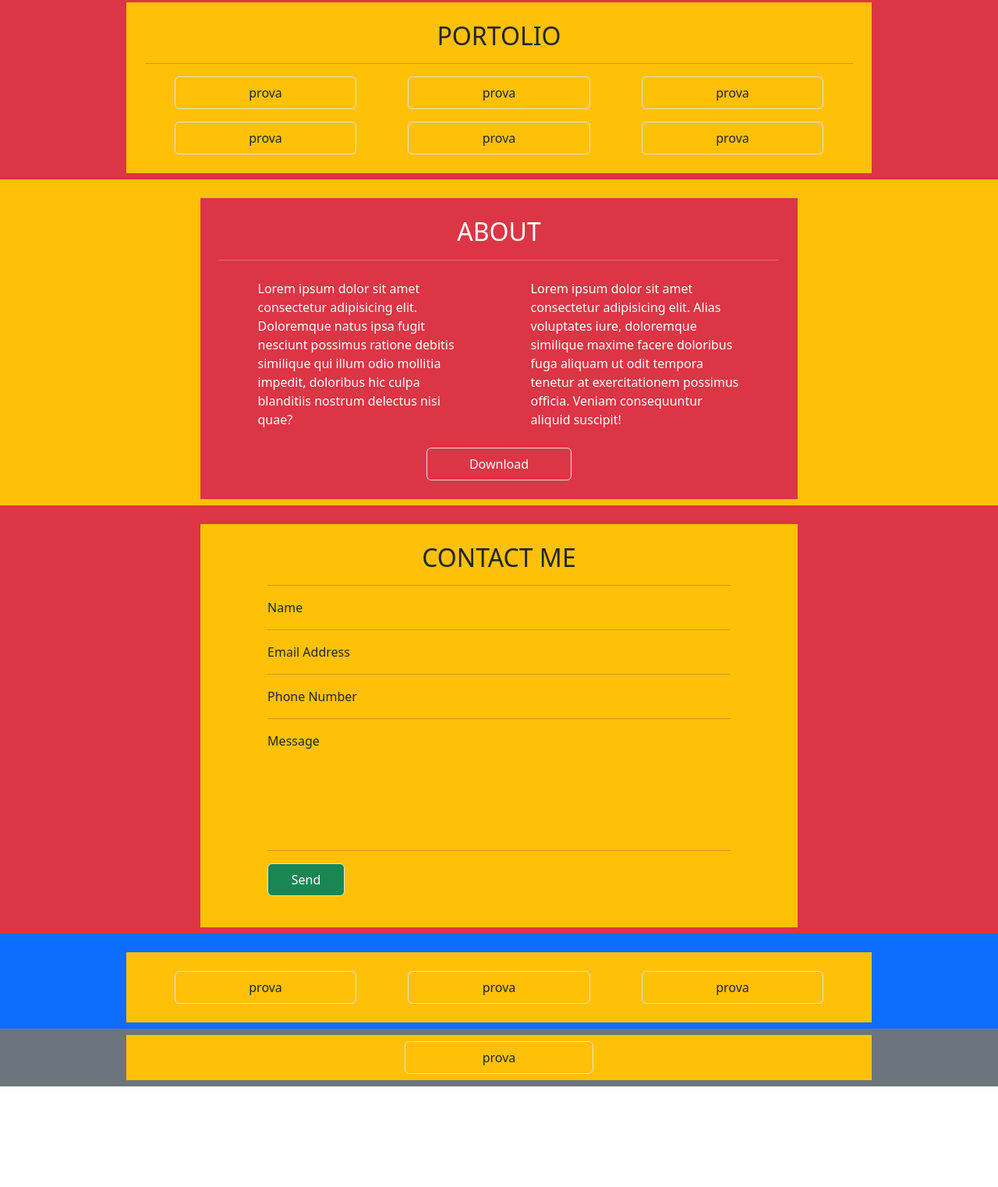
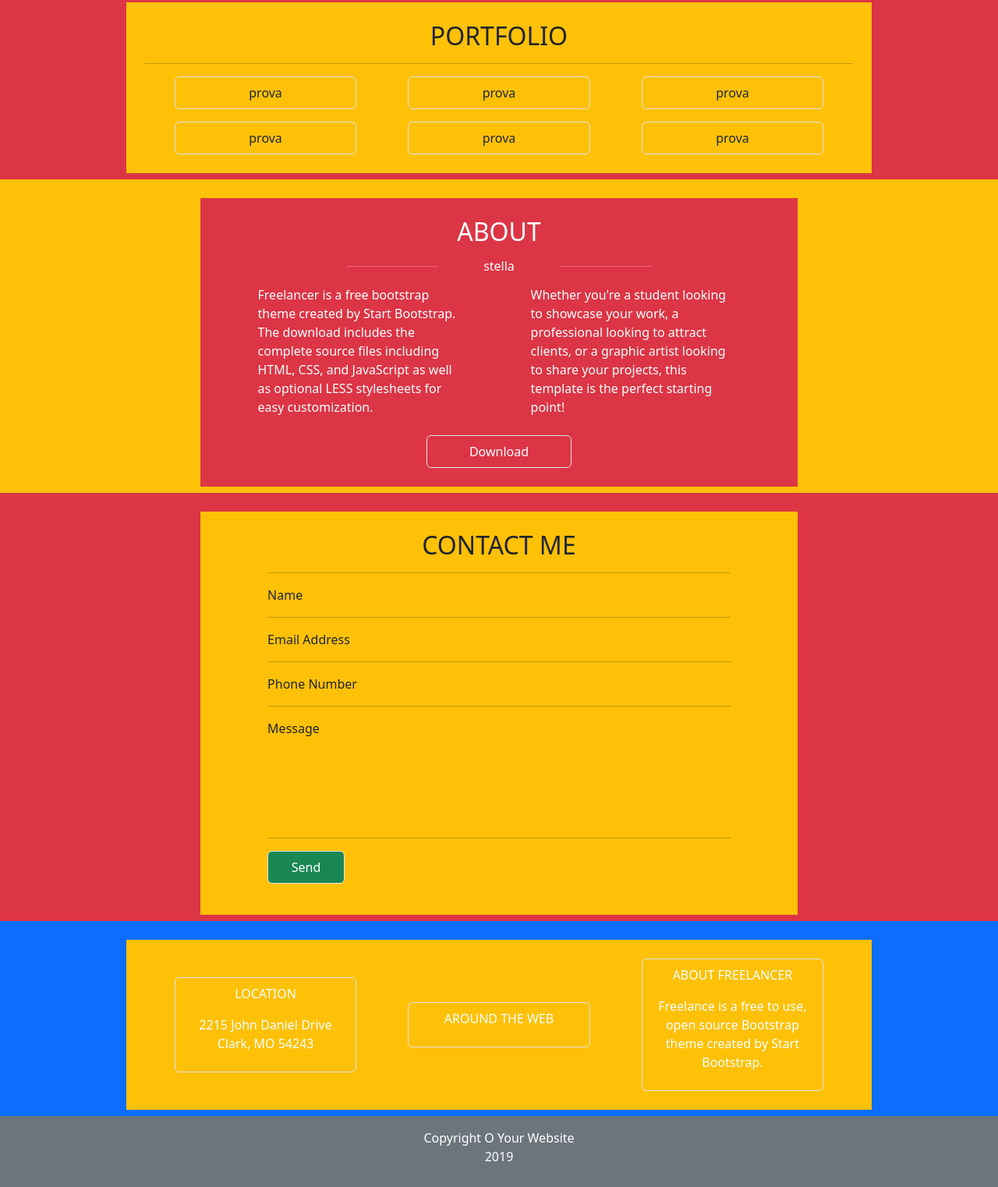
Before and after one commit to Valeria-Caramellino/html-css-bootstrap-freelancer, a plain HTML site: page index.html in a window 1280 px wide. Shown: the part 422-1944 px from the top of the page at 78% size. Before the commit the page ends 1815 px from the top, so only its background shows below. Drawn offline with nearby package versions, Linux system fonts and the light colour scheme.

Commit message:
piccole aggiunte

```diff
--- a/index.html
+++ b/index.html
@@ -6,6 +6,7 @@
     <meta name="viewport" content="width=device-width, initial-scale=1.0">
     <title>Freelancer</title>
     <link href="https://cdn.jsdelivr.net/npm/bootstrap@5.2.3/dist/css/bootstrap.min.css" rel="stylesheet" integrity="sha384-rbsA2VBKQhggwzxH7pPCaAqO46MgnOM80zW1RWuH61DGLwZJEdK2Kadq2F9CUG65" crossorigin="anonymous">
+    <link rel="stylesheet" href="https://cdnjs.cloudflare.com/ajax/libs/font-awesome/6.3.0/css/all.min.css">
     <link rel="stylesheet" href="css/style.css">
 </head>
 <body>
@@ -18,7 +19,7 @@
                     </div>
                     <div class="col-4">
                         <div class="row justify-content-between align-items-center">
-                            <div class="col-3">PORTOFLIO</div>
+                            <div class="col-3">PORTFOLIO</div>
                             <div class="col-3">ABOUT</div>
                             <div class="col-3">CONTACT</div>
                         </div>
@@ -58,7 +59,7 @@
             <section class="container-xl p-2 ">
                 <div class="row justify-content-center align-items-center mt-3">
                     <div class="col-10 p-4 bg-warning">
-                        <h2 class="text-center"> PORTOLIO</h2>
+                        <h2 class="text-center"> PORTFOLIO</h2>
                         <hr>
                         <div class="row gap-3 justify-content-evenly align-items-center text-center">
                             <div class="col-3 p-2 rounded border">prova</div>
@@ -78,14 +79,24 @@
                 <div class="row justify-content-center align-items-center mt-3">
                     <div class="col-8 p-4 bg-danger text-white">
                         <h2 class="text-center">ABOUT</h2>
-                        <hr>
+                        <div class="row justify-content-center">
+                           <div class="col-8 d-flex justify-content-evenly align-items-center">
+                                <hr class="col-3">
+                                <div class="col-2 text-center">stella</div>
+                                <hr class="col-3">
+                            </div>
+                        </div>
+
+
                         <div class="row justify-content-evenly align-items-center">
                             <div class="col-5">
-                                <p class="p-2">Lorem ipsum dolor sit amet consectetur adipisicing elit. Doloremque natus ipsa fugit nesciunt possimus ratione debitis similique qui illum odio mollitia impedit, doloribus hic culpa blanditiis nostrum delectus nisi quae?</p>
+                                <p class="p-2">
+                                    Freelancer is a free bootstrap theme created by Start Bootstrap. The download includes the complete source files including HTML, CSS, and JavaScript as well as optional LESS stylesheets for easy customization.
+                                </p>
                             </div>
                             <div class="col-5">
                                 <p class="p-2">
-                                    Lorem ipsum dolor sit amet consectetur adipisicing elit. Alias voluptates iure, doloremque similique maxime facere doloribus fuga aliquam ut odit tempora tenetur at exercitationem possimus officia. Veniam consequuntur aliquid suscipit!
+                                    Whether you're a student looking to showcase your work, a professional looking to attract clients, or a graphic artist looking to share your projects, this template is the perfect starting point!
                                 </p>
                             </div>
                             <div class="col-3 text-center border p-2 rounded ">Download</div>
@@ -145,9 +156,25 @@
                 <div class="row justify-content-center align-items-center mt-3">
                     <div class="col-10 p-4 bg-warning">
                         <div class="row gap-3 justify-content-evenly align-items-center text-center">
-                            <div class="col-3 p-2 rounded border">prova</div>
-                            <div class="col-3 p-2 rounded border">prova</div>
-                            <div class="col-3 p-2 rounded border">prova</div>
+                            <div class="col-3 p-2 rounded border text-center text-white">
+                               <p>LOCATION</p>
+                                <p>
+                                    2215 John Daniel Drive Clark, MO 54243
+                               </p>
+                            </div>
+                            <div class="col-3 p-2 rounded border text-center text-white">
+                                <p>AROUND THE WEB</p>
+                                <p></p>
+
+                            </div>
+                            <div class="col-3 p-2 rounded border text-center text-white">
+                                <p>
+                                    ABOUT FREELANCER
+                                </p>
+                                <p>
+                                    Freelance is a free to use, open source Bootstrap theme created by Start Bootstrap.
+                                </p>
+                            </div>
                         </div>
                     </div>
                 </div>
@@ -156,9 +183,11 @@
         <section class="container-fluid bg-secondary">
             <section class="container-xl p-2 ">
                 <div class="row justify-content-center align-items-center">
-                    <div class="col-10 p-2 bg-warning">
-                        <div class="row justify-content-center align-items-center text-center">
-                          <div class="col-3 p-2 rounded border">prova</div>
+                    <div class="col-10 p-2">
+                        <div class="row justify-content-center align-items-center">
+                          <div class="col-3 text-center text-white">
+                            <p>Copyright O Your Website 2019</p>
+                          </div>
                         </div>
                     </div>
                 </div>
```
